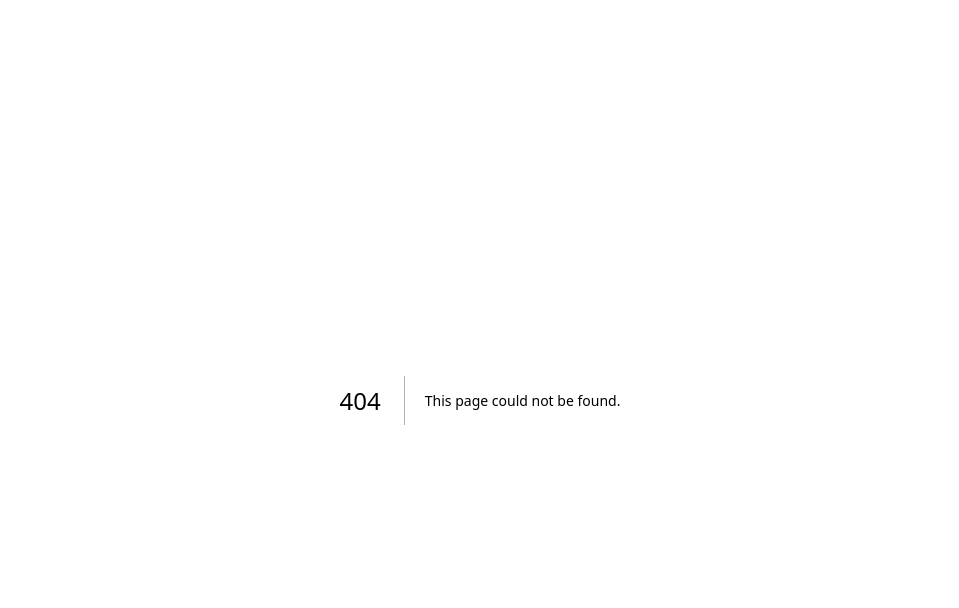
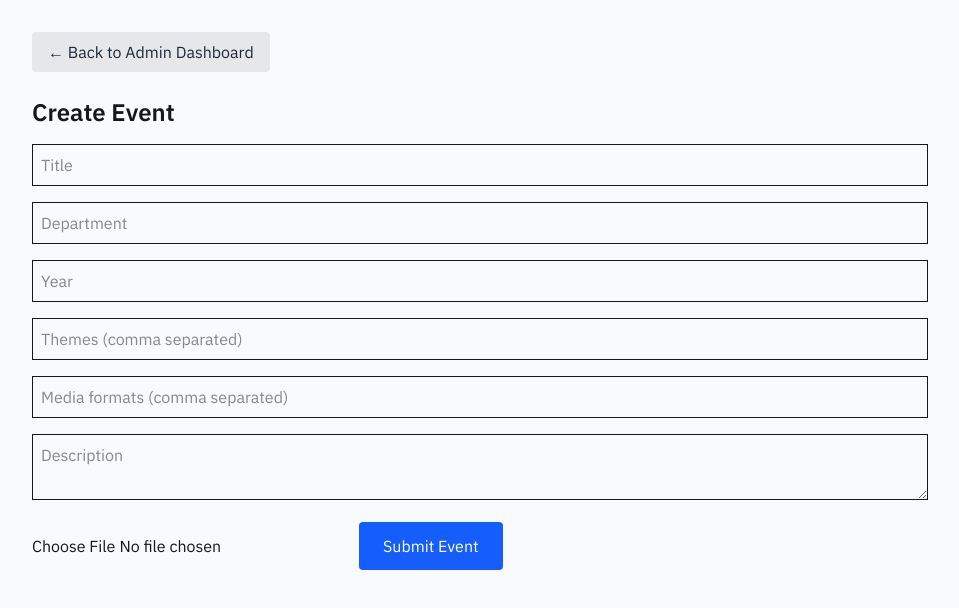
Before and after one commit to The-Agency-at-UF/college-of-engineering-microsite, a Next.js app in the folder coe/: page /admin/events/create in a window 1280 px wide. Before the commit this address had no page. Shown: the top 608 px of the page, without its empty margins (160-1119 px from the left). Built offline with nearby package versions, Linux system fonts and the light colour scheme; no server answers; sample sign-in values are in the browser's storage.

Commit message:
feat: login and admin page

```diff
--- a/coe/package.json
+++ b/coe/package.json
@@ -12,7 +12,9 @@
     "@aws-sdk/client-dynamodb": "^3.908.0",
     "@aws-sdk/client-s3": "^3.908.0",
     "@aws-sdk/lib-dynamodb": "^3.908.0",
+    "@types/next-auth": "^3.13.0",
     "next": "15.5.4",
+    "next-auth": "^4.24.13",
     "react": "19.1.0",
     "react-dom": "19.1.0",
     "uuid": "^13.0.0"
--- /dev/null
+++ b/coe/src/app/admin/BackButton.tsx
@@ -0,0 +1,24 @@
+"use client";
+
+import Link from "next/link";
+import { usePathname } from "next/navigation";
+
+export default function BackButton() {
+  const pathname = usePathname();
+
+  // Hide on root admin page ONLY
+  if (pathname === "/admin") return null;
+
+  return (
+    <Link
+      href="/admin"
+      className="
+        inline-block mb-6 px-4 py-2 rounded
+        bg-gray-200 text-gray-800
+        hover:bg-gray-300 transition
+      "
+    >
+      ← Back to Admin Dashboard
+    </Link>
+  );
+}
--- /dev/null
+++ b/coe/src/app/admin/events/create/page.tsx
@@ -0,0 +1,143 @@
+"use client";
+
+import { useState } from "react";
+
+export default function CreateEventPage() {
+  const [form, setForm] = useState({
+    title: "",
+    department: "",
+    year: "",
+    themes: "",
+    mediaFormats: "",
+    description: "",
+  });
+
+  const [image, setImage] = useState<File | null>(null);
+  const [loading, setLoading] = useState(false);
+
+  function update(e: React.ChangeEvent<HTMLInputElement | HTMLTextAreaElement>) {
+    setForm({ ...form, [e.target.name]: e.target.value });
+  }
+
+  async function submit() {
+    setLoading(true);
+
+    // 1. Ask backend for presigned URL
+    let uploadedImageUrl = null;
+
+    if (image) {
+      const presignRes = await fetch("/api/presign", {
+        method: "POST",
+        body: JSON.stringify({ fileName: image.name, fileType: image.type }),
+      });
+
+      const { uploadUrl, finalUrl } = await presignRes.json();
+
+      // Upload to S3
+      await fetch(uploadUrl, {
+        method: "PUT",
+        headers: { "Content-Type": image.type },
+        body: image,
+      });
+
+      uploadedImageUrl = finalUrl;
+    }
+
+    // 2. Send event data to AWS backend
+    const awsRes = await fetch("/api/events", {
+      method: "POST",
+      body: JSON.stringify({
+        ...form,
+        themes: form.themes.split(",").map(t => t.trim()),
+        mediaFormats: form.mediaFormats.split(",").map(t => t.trim()),
+        image: uploadedImageUrl,
+      }),
+    });
+
+    if (awsRes.ok) {
+      alert("Event created successfully!");
+      setForm({
+        title: "",
+        department: "",
+        year: "",
+        themes: "",
+        mediaFormats: "",
+        description: "",
+      });
+      setImage(null);
+    } else {
+      alert("Error creating event");
+    }
+
+    setLoading(false);
+  }
+
+  return (
+    <div>
+      <h2 className="text-2xl font-bold mb-4">Create Event</h2>
+
+      <div className="space-y-4">
+        <input
+          name="title"
+          placeholder="Title"
+          className="border p-2 w-full"
+          value={form.title}
+          onChange={update}
+        />
+
+        <input
+          name="department"
+          placeholder="Department"
+          className="border p-2 w-full"
+          value={form.department}
+          onChange={update}
+        />
+
+        <input
+          name="year"
+          placeholder="Year"
+          className="border p-2 w-full"
+          value={form.year}
+          onChange={update}
+        />
+
+        <input
+          name="themes"
+          placeholder="Themes (comma separated)"
+          className="border p-2 w-full"
+          value={form.themes}
+          onChange={update}
+        />
+
+        <input
+          name="mediaFormats"
+          placeholder="Media formats (comma separated)"
+          className="border p-2 w-full"
+          value={form.mediaFormats}
+          onChange={update}
+        />
+
+        <textarea
+          name="description"
+          placeholder="Description"
+          className="border p-2 w-full"
+          value={form.description}
+          onChange={update}
+        />
+
+        <input
+          type="file"
+          onChange={(e) => setImage(e.target.files?.[0] ?? null)}
+        />
+
+        <button
+          onClick={submit}
+          disabled={loading}
+          className="px-6 py-3 bg-blue-600 text-white rounded hover:bg-blue-700"
+        >
+          {loading ? "Submitting..." : "Submit Event"}
+        </button>
+      </div>
+    </div>
+  );
+}
--- /dev/null
+++ b/coe/src/app/admin/layout.tsx
@@ -0,0 +1,24 @@
+import { auth } from "@/app/lib/auth";
+import { redirect } from "next/navigation";
+import BackButton from "@/app/admin/BackButton";
+
+export default async function AdminLayout({
+  children,
+}: {
+  children: React.ReactNode;
+}) {
+  const session = await auth();
+  if (!session) redirect("/login");
+
+  return (
+    <div className="min-h-screen p-8 bg-gray-50">
+      <div className="max-w-4xl mx-auto">
+
+        {/* Back button — auto-hidden on /admin */}
+        <BackButton />
+
+        {children}
+      </div>
+    </div>
+  );
+}
--- /dev/null
+++ b/coe/src/app/admin/milestones/create/page.tsx
@@ -0,0 +1,75 @@
+"use client";
+
+import { useState } from "react";
+
+export default function CreateMilestonePage() {
+  const [form, setForm] = useState({
+    title: "",
+    year: "",
+    description: "",
+  });
+
+  const [loading, setLoading] = useState(false);
+
+  function update(e: React.ChangeEvent<HTMLInputElement | HTMLTextAreaElement>) {
+    setForm({ ...form, [e.target.name]: e.target.value });
+  }
+
+  async function submit() {
+    setLoading(true);
+
+    const res = await fetch("/api/milestones", {
+      method: "POST",
+      body: JSON.stringify(form),
+    });
+
+    if (res.ok) {
+      alert("Milestone created!");
+      setForm({ title: "", year: "", description: "" });
+    } else {
+      alert("Error creating milestone");
+    }
+
+    setLoading(false);
+  }
+
+  return (
+    <div>
+      <h2 className="text-2xl font-bold mb-4">Create Milestone</h2>
+
+      <div className="space-y-4">
+        <input
+          name="title"
+          placeholder="Title"
+          value={form.title}
+          onChange={update}
+          className="border p-2 w-full"
+        />
+
+        <input
+          name="year"
+          placeholder="Year"
+          value={form.year}
+          onChange={update}
+          className="border p-2 w-full"
+        />
+
+        <textarea
+          name="description"
+          placeholder="Description"
+          value={form.description}
+          onChange={update}
+          className="border p-2 w-full"
+        />
+
+        <button
+          onClick={submit}
+          disabled={loading}
+          className="px-6 py-3 bg-green-600 text-white rounded hover:bg-green-700"
+        >
+          {loading ? "Submitting..." : "Submit Milestone"}
+        </button>
+      </div>
+    </div>
+  );
+}
--- /dev/null
+++ b/coe/src/app/admin/page.tsx
@@ -0,0 +1,32 @@
+import Link from "next/link";
+import { auth } from "@/app/lib/auth";
+
+export default async function AdminPage() {
+  const session = await auth();
+
+  return (
+    <div>
+      <h1 className="text-3xl font-bold mb-6">Admin Dashboard</h1>
+
+      <p className="mb-8 text-gray-700">
+        Logged in as <span className="font-semibold">{session?.user?.email}</span>
+      </p>
+
+      <div className="grid grid-cols-1 gap-4">
+        <Link
+          href="/admin/events/create"
+          className="p-4 bg-blue-600 text-white rounded shadow hover:bg-blue-700"
+        >
+          Create Event
+        </Link>
+
+        <Link
+          href="/admin/milestones/create"
+          className="p-4 bg-green-600 text-white rounded shadow hover:bg-green-700"
+        >
+          Create Milestone
+        </Link>
+      </div>
+    </div>
+  );
+}
--- /dev/null
+++ b/coe/src/app/api/auth/[...nextauth]/route.ts
@@ -0,0 +1,23 @@
+import NextAuth from "next-auth";
+import GoogleProvider from "next-auth/providers/google";
+
+const handler = NextAuth({
+  providers: [
+    GoogleProvider({
+      clientId: process.env.GOOGLE_CLIENT_ID!,
+      clientSecret: process.env.GOOGLE_CLIENT_SECRET!,
+    })
+  ],
+
+  callbacks: {
+    async signIn({ user }) {
+      // restrict to @ufl only
+      if (user.email?.endsWith("@ufl.edu")) {
+        return true;
+      }
+      return false;
+    }
+  },
+});
+
+export { handler as GET, handler as POST };
--- /dev/null
+++ b/coe/src/app/lib/auth.ts
@@ -0,0 +1,24 @@
+import { getServerSession } from "next-auth/next";
+import type { NextAuthOptions } from "next-auth";
+
+import GoogleProvider from "next-auth/providers/google";
+
+export const authOptions: NextAuthOptions = {
+  providers: [
+    GoogleProvider({
+      clientId: process.env.GOOGLE_CLIENT_ID!,
+      clientSecret: process.env.GOOGLE_CLIENT_SECRET!,
+    })
+  ],
+  callbacks: {
+    async signIn({ user }) {
+      // Restrict to UFL emails
+      return user.email?.endsWith("@ufl.edu") ?? false;
+    }
+  }
+};
+
+// Helper for server components
+export function auth() {
+  return getServerSession(authOptions);
+}
--- /dev/null
+++ b/coe/src/app/login/page.tsx
@@ -0,0 +1,26 @@
+"use client";
+
+import { signIn } from "next-auth/react";
+
+export default function LoginPage() {
+  return (
+    <div className="flex flex-col justify-center items-center h-screen px-4">
+      <button
+        onClick={() => signIn("google", { callbackUrl: "/admin" })}
+        className="
+          px-6 py-3
+          bg-blue-600
+          text-white
+          rounded-md
+          shadow-md
+          transition-all
+          hover:bg-blue-700
+          hover:shadow-lg
+          active:scale-95
+        "
+      >
+        Sign in with Google
+      </button>
+    </div>
+  );
+}
```
Also changed, not shown: 1 other file (tests, documents, lock files or other folders).
